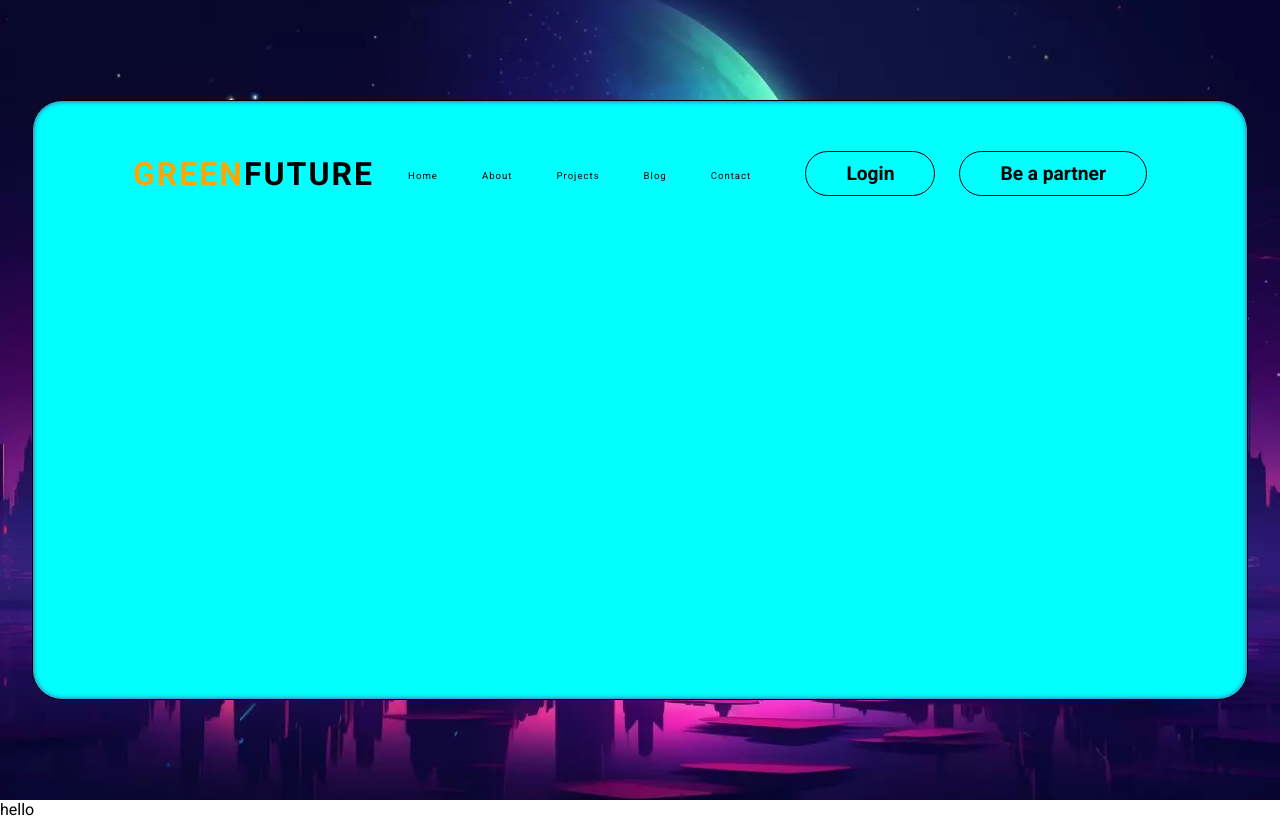
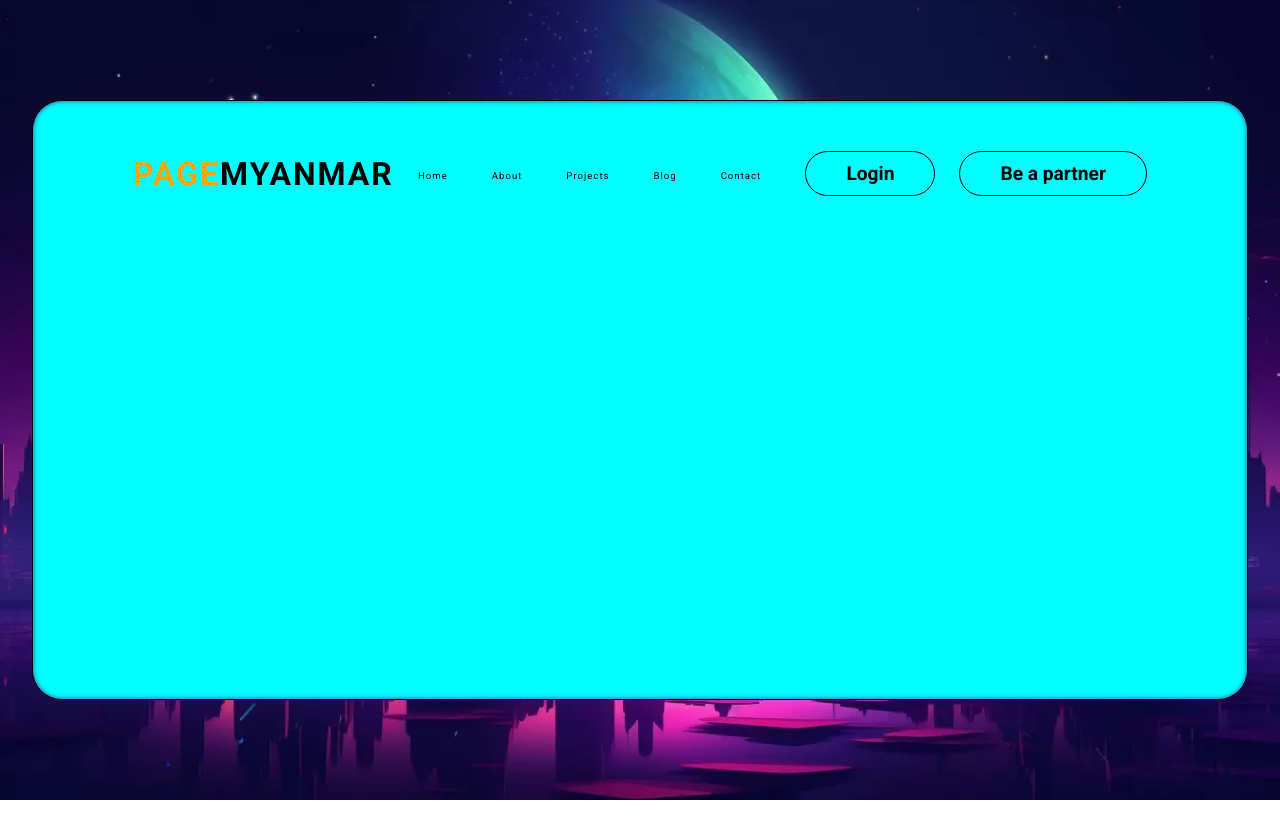
Before and after one commit to Userwangg/template, a plain HTML site: page index.html in a window 1280 px wide. Drawn offline with Linux system fonts and the light colour scheme.

Commit message:
add4-jan-2025

```diff
--- a/index.html
+++ b/index.html
@@ -10,7 +10,7 @@
     <section id="hero">
         <div class="section-wrap">
             <header>
-                <a class="head-logo"><span>green</span>future</a>
+                <a class="head-logo"><span>Page</span>Myanmar</a>
 
                 <nav>
                     <a class="nav-items">Home</a>
@@ -28,8 +28,5 @@
 
         </div>
     </section>
-
-
-    <p class="ok"> hello</p>
 </body>
 </html>
```
